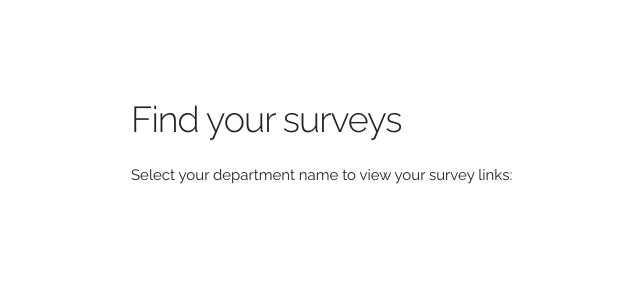
After one commit to cityofaustin/kpi-data-dashboard, a Flask app: page /find in a window 1280 px wide. The commit adds this page. Shown: the top 300 px of the page, without its empty margins (29-669 px from the left). Run offline with Flask 2, Linux system fonts and the light colour scheme.

Commit message:
add about and find pages

```diff
--- a/routes.py
+++ b/routes.py
@@ -9,6 +9,13 @@ def index():
 	with open('data/current_progress.json', 'r') as f:
 		return render_template('index.html', depts=json.loads(f.read()))
 
+@app.route("/about")
+def about():
+	return render_template('about.html')
+
+@app.route("/find")
+def find_page():
+	return render_template('find.html')
 
 if __name__ == "__main__":
 	app.run(debug=True)
--- /dev/null
+++ b/templates/find.html
@@ -0,0 +1,17 @@
+{% extends "main-layout.html" %}
+
+{% block content %}
+  <div class="container">
+    <div class="row">
+      <div class="one-half column" style="margin-top: 10%">
+        <h3>Find your surveys</h3>
+        <p>Select your department name to view your survey links:</p>
+      </div>
+    </div>
+  </div>
+
+  <div class="container">
+
+  </div>
+
+{% endblock %}
--- a/templates/index.html
+++ b/templates/index.html
@@ -5,6 +5,7 @@
     <div class="row">
       <div class="one-half column" style="margin-top: 10%">
         <h3>KPI Data Assessment</h3>
+        <h4>Progress Tracker</h4>
         <p>This is where a description about the project will go.</p>
       </div>
     </div>
```
Also changed, not shown: templates/about.html (added, +17 -0 lines).
